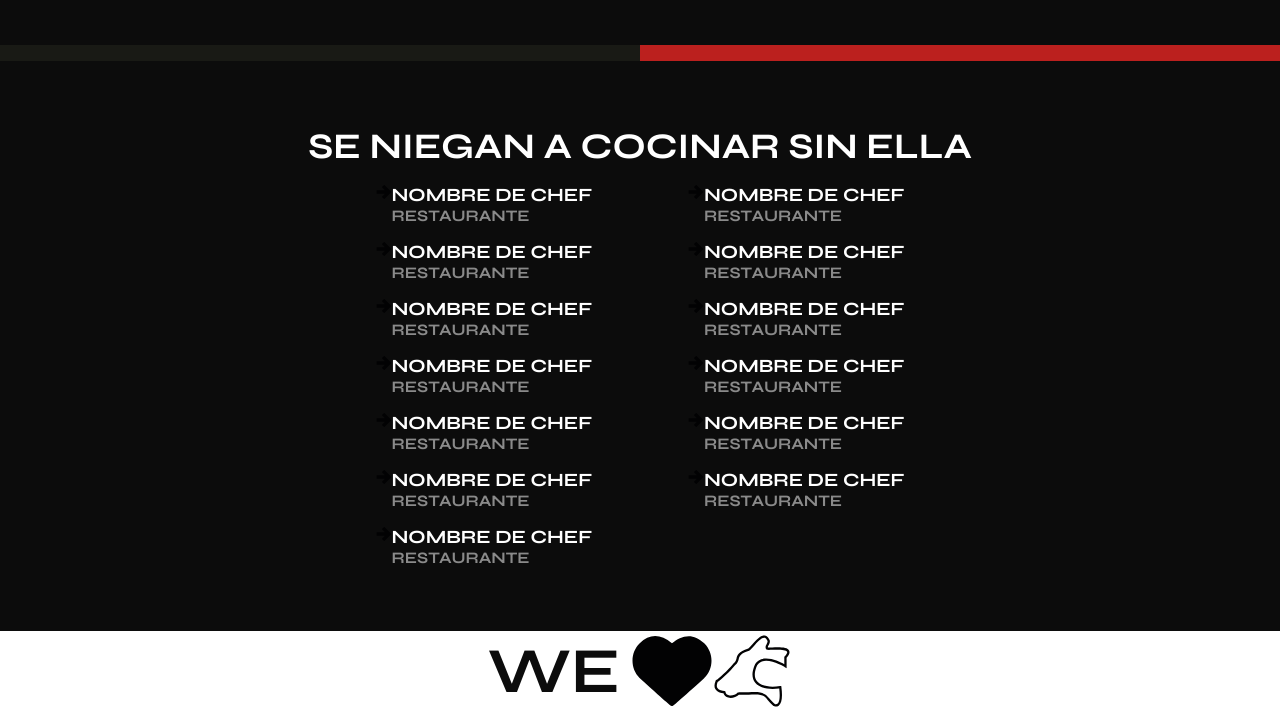
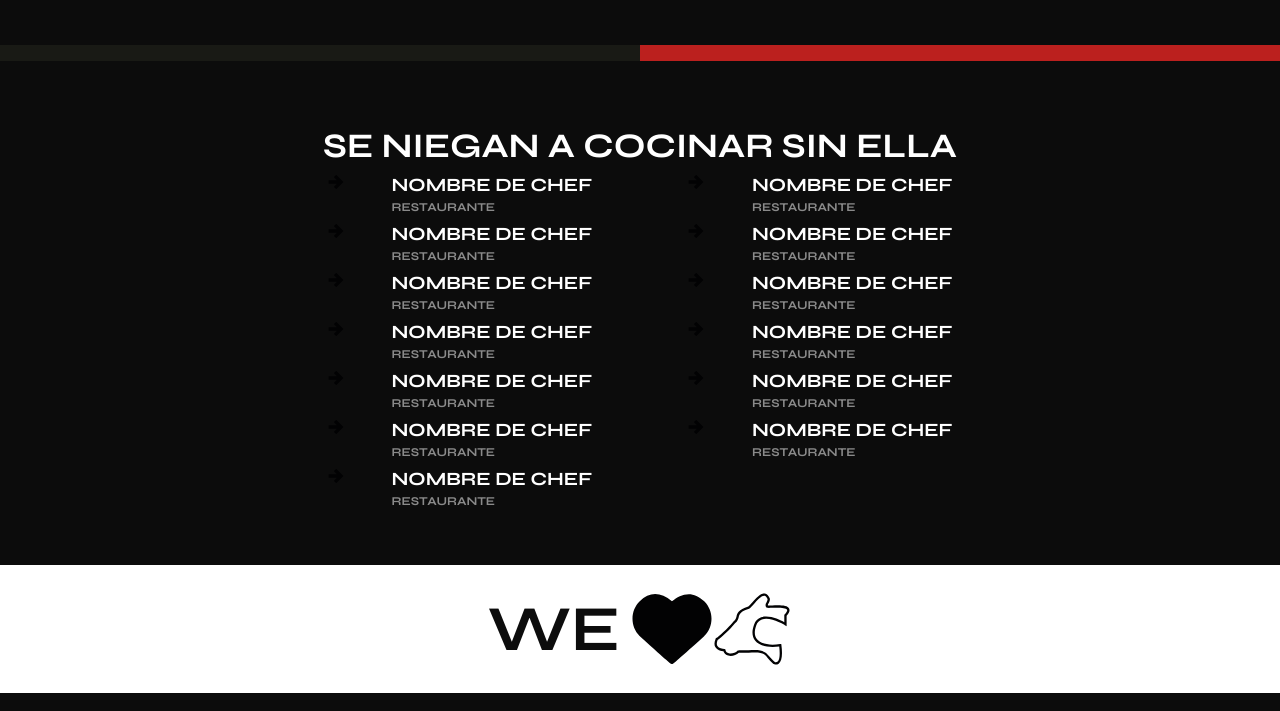
Before and after one commit to pontijas/wbeef-cms, a website: page src/html/index.html in a window 1280 px wide. Shown: the part 516-1227 px from the top of the page. Drawn offline with nearby package versions, Linux system fonts and the light colour scheme; files that its build step writes are made by us from their sources; files whose address does not match are found by name.

Commit message:
change svg color

```diff
--- a/src/scss/main.scss
+++ b/src/scss/main.scss
@@ -36,6 +36,7 @@
 }
 
 // main
+
 .main {
   &__container {
     padding-top: 4rem;
@@ -45,13 +46,14 @@
     align-items: center;
   }
   &__title {
-    font-size: 2.25rem;
+    font-size: 2.15rem;
   }
   &__arrow {
+    margin-right: 3rem;
     width: 1rem;
   }
   &__list-item {
-    margin: 1rem 0;
+    margin: 0.5rem 0;
     list-style: none;
     display: flex;
     flex-flow: row nowrap;
@@ -59,6 +61,7 @@
   }
   &__link {
     text-decoration: none;
+    font-size: 0.75rem;
     color: $link;
   }
 }
@@ -76,6 +79,7 @@
 // footer
 .footer {
   &__container {
+    padding: 1.5rem 0;
     background-color: white;
     display: flex;
     flex-flow: row no-wrap;
@@ -89,6 +93,7 @@
   }
   &__heart {
     background-color: white;
+
     height: 5rem;
     margin-left: 0.75rem;
   }
```
Also changed, not shown: src/images/arrow.svg, src/images/heart.svg.
